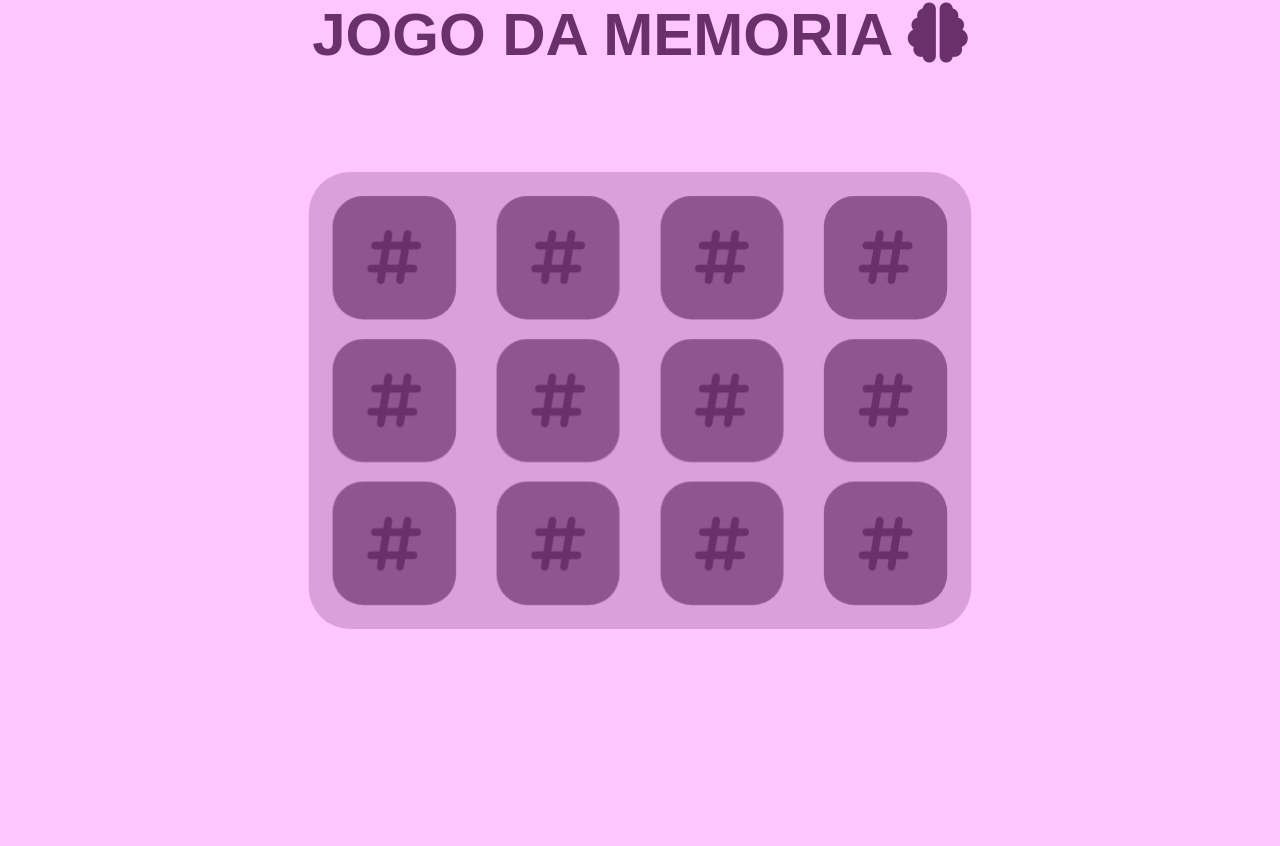
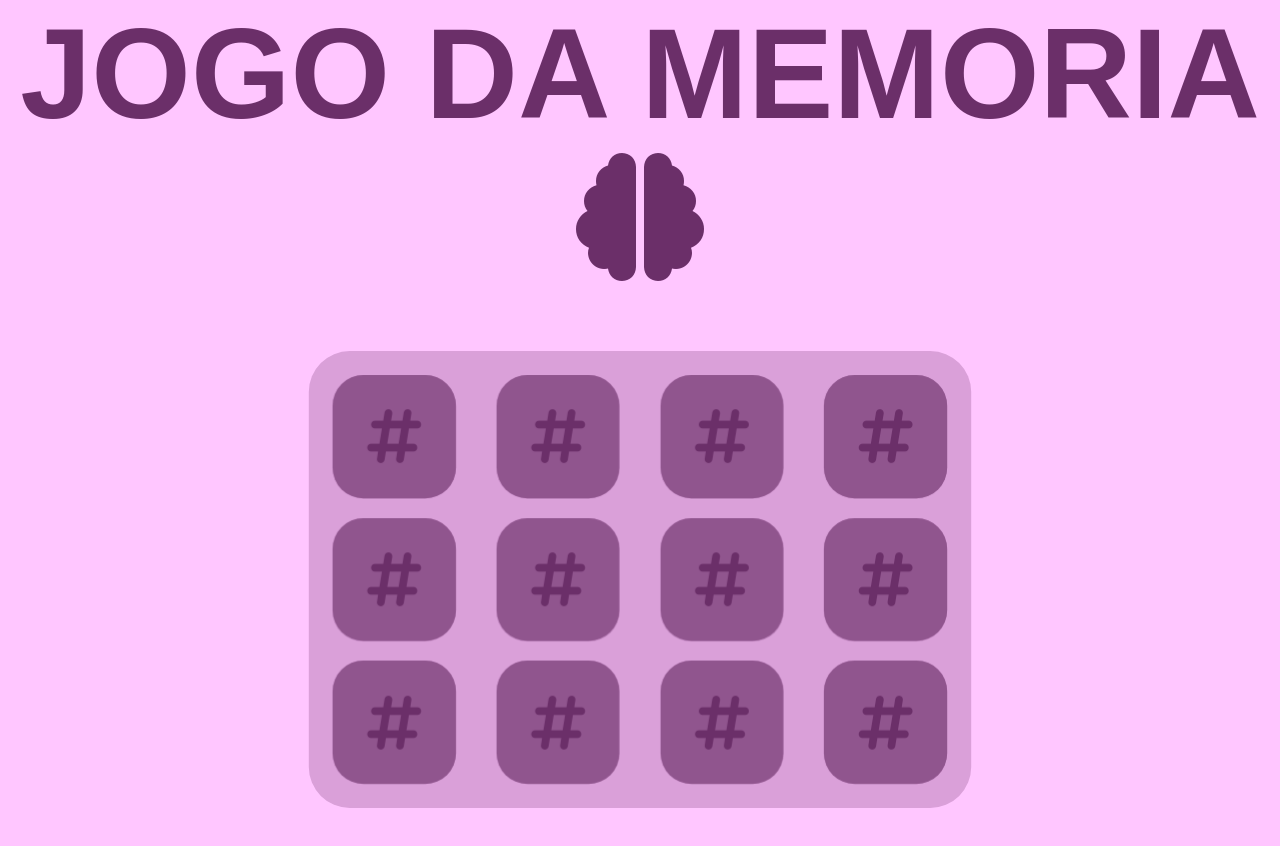
Before and after one commit to thurue/jogo-da-memoria, a plain HTML site: page index.html in a window 1280 px wide. Before the commit the page ends 800 px from the top, so only its background shows below. Drawn offline with Linux system fonts and the light colour scheme; a web font is replaced by a local one.

Commit message:
resposivity

```diff
--- a/style.css
+++ b/style.css
@@ -6,7 +6,13 @@
 
 body {
     background-color: #ffc6ff;
-    overflow: hidden;
+    overflow-x: hidden;
+    display: flex;
+    flex-direction: column;
+    /* justify-content: center; */
+    /* align-items: spa; */
+    /* flex-wrap: wrap; */
+    /* gap: 10vh; */
 }
 
 .titulo {
@@ -16,7 +22,7 @@ body {
 h1,
 h2 {
     color: #6b2f69;
-    font-size: 60px;
+    font-size: 10vw;
 }
 
 h2 {
@@ -37,10 +43,8 @@ h2 {
     flex-wrap: wrap;
     gap: 25px;
 
-    position: relative;
-    top: 40vh;
 
-    transform: translate(0%, -60%);
+    /* transform: translate(0%, -60%); */
 
     scale: .8;
 
@@ -218,7 +222,7 @@ button:hover .button-text {
 @media screen and (max-width: 1200px) {
     .container {
 scale: 1;
-transform: translate(0%, -50%);
+/* transform: translate(0%, -50%); */
     }
   }
 @media screen and (max-width: 650px) {
```
